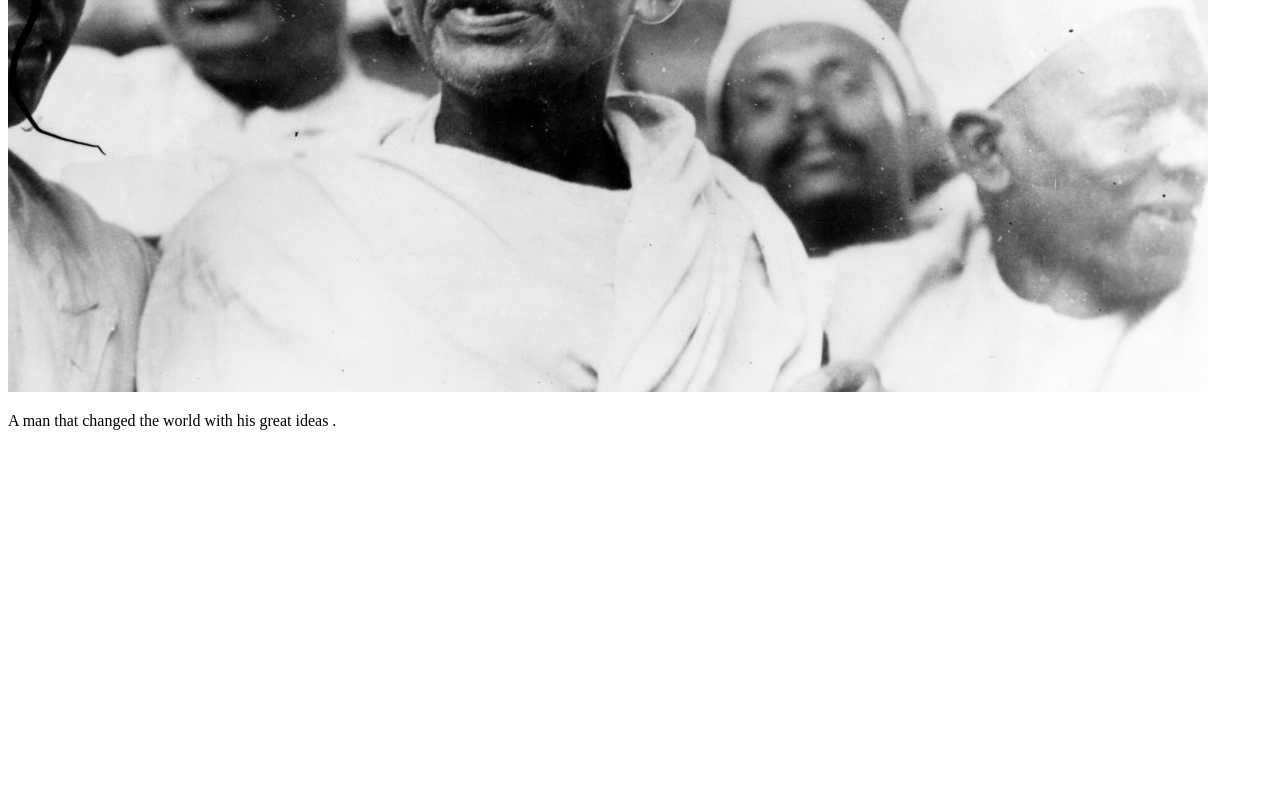
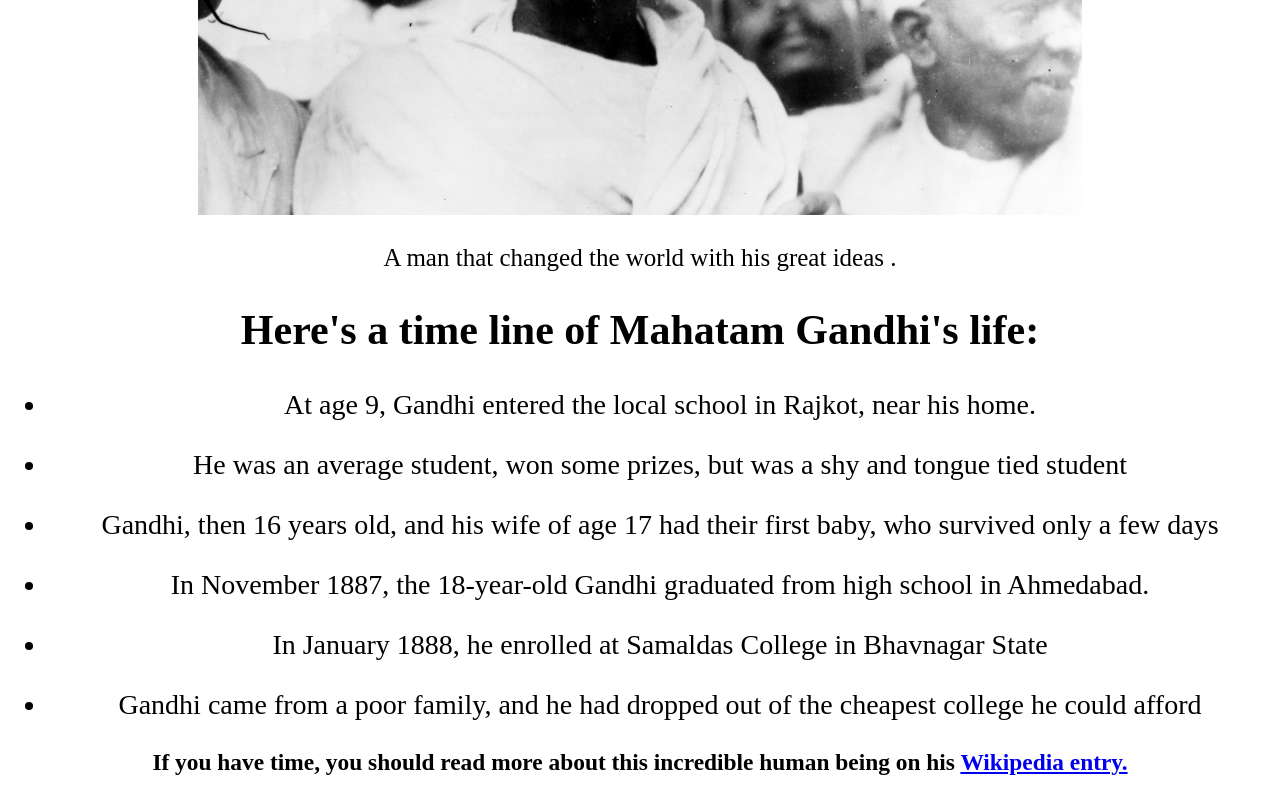
Before and after one commit to zydplatform/tributepage, a plain HTML site: page index.html in a window 1280 px wide. Shown: the part 429-1229 px from the top of the page. Before the commit the page ends 875 px from the top, so only its background shows below. Drawn offline with Linux system fonts and the light colour scheme.

Commit message:
Add files via upload

```diff
--- a/index.html
+++ b/index.html
@@ -14,6 +14,23 @@
 			<img id="image" src="ghandi.jpg">
 			<p id="img-caption">A man that changed the world with his great ideas .</p>
 		</div>
+		<div id="tribute-info">
+			<h2>Here's a time line of Mahatam Gandhi's life:</h2>
+			<ul id="list">
+				<li><p> At age 9, Gandhi entered the local school in Rajkot, near his home.  </p></li>
+				<li><p> He was an average student, won some prizes, but was a shy and tongue tied student </p></li>
+				<li><p> Gandhi, then 16 years old, and his wife of age 17 had their first baby, who survived only a few days </p></li>
+				<li><p> In November 1887, the 18-year-old Gandhi graduated from high school in Ahmedabad.</p></li>
+				<li><p> In January 1888, he enrolled at Samaldas College in Bhavnagar State</p></li>
+				<li><p> Gandhi came from a poor family, and he had dropped out of the cheapest college he could afford </p></li>
+			</ul>
+		</div>
+
+
+		<div id="footer"> <h3>If you have time, you should read more about this incredible human being on his
+				<a id="tribute-link" href="https://en.wikipedia.org/wiki/Mahatma_Gandhi" target="_blank">Wikipedia entry.</a>
+			</h3>
+		</div>
 	</div>
 </body>
 </html>
--- a/style.css
+++ b/style.css
@@ -3,6 +3,24 @@ div#title{
 	background: rgba(0,0,0,0.4);
 	color: white;
 	text-align: center;
+}
 
+img#image{
 
+	width: 70%;
+	margin-left: 15% ;
 }
+p#img-caption {
+	text-align: center;
+	font-size: 25px;
+}
+
+div#tribute-info {
+	text-align: center;
+	font-size: 28px;
+}
+
+div#footer {
+	text-align: center;
+	font-size: 20px;
+}
```
Also changed, not shown: 1 other file.
